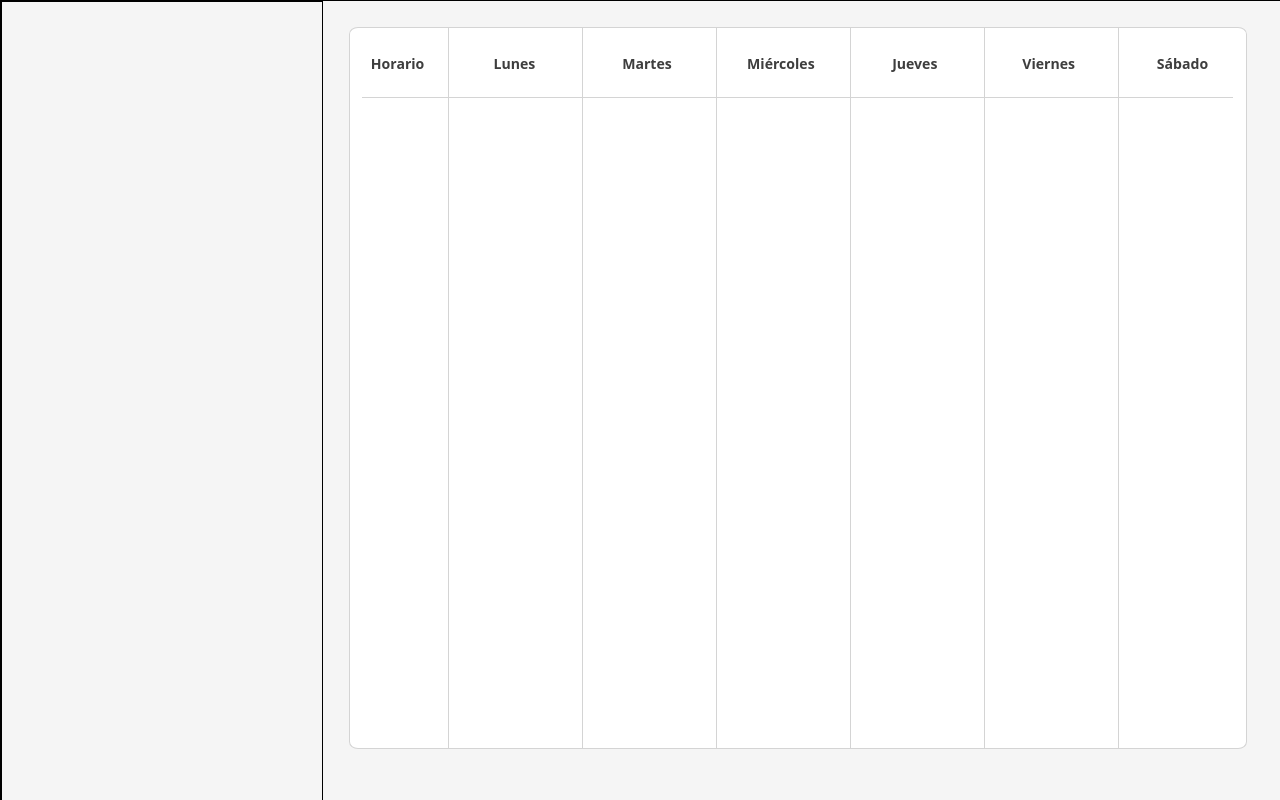
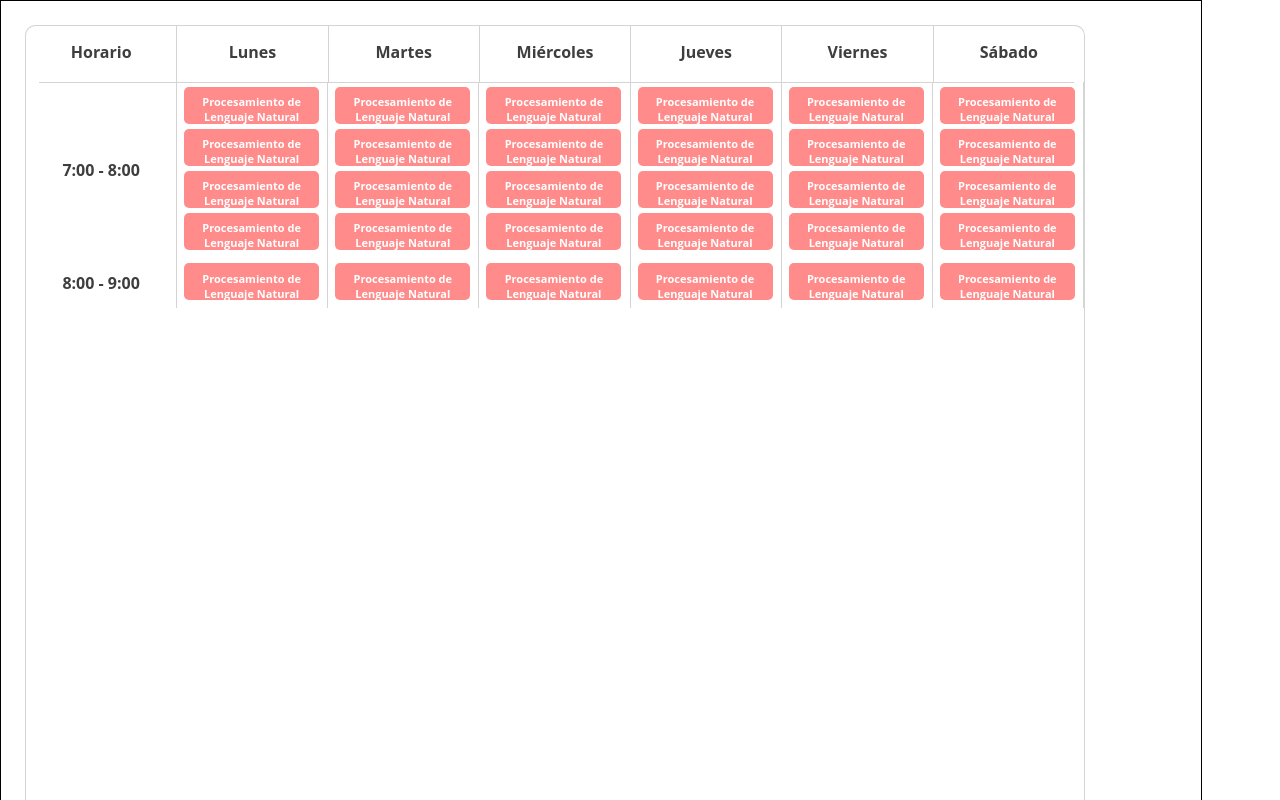
Before and after one commit to ASDU0/schedule-project, a React (Create React App) app: page / in a window 1280 px wide. Shown: the top 800 px of the page. Built offline with nearby package versions, Linux system fonts and the light colour scheme; the HTML template or start-up script is replaced by a standard one.

Commit message:
add containerSchedule.jsx

```diff
--- a/src/components/schedule/ScheduleBorder.jsx
+++ b/src/components/schedule/ScheduleBorder.jsx
@@ -1,31 +1,106 @@
+import { ContainerSchedule } from './containerSchedule/ContainerSchedule';
 import styles from './styles.module.scss';
 
 export const ScheduleBorder = () => {
+  const hours = [
+    '7:00 - 8:00',
+    '8:00 - 9:00',
+    '9:00 - 10:00',
+    '10:00 - 11:00',
+    '11:00 - 12:00',
+    '12:00 - 13:00',
+    '13:00 - 14:00',
+    '14:00 - 15:00',
+    '15:00 - 16:00',
+    '16:00 - 17:00',
+    '17:00 - 18:00',
+    '18:00 - 19:00',
+    '19:00 - 20:00',
+    '20:00 - 21:00',
+  ];
+
+  const courses = [
+    'Procesamiento de Lenguaje Natural',
+    'Procesamiento de Lenguaje Natural',
+    'Procesamiento de Lenguaje Natural',
+    'Procesamiento de Lenguaje Natural',
+    'Procesamiento de Lenguaje Natural',
+    'Procesamiento de Lenguaje Natural',
+  ];
+
+  const coursesHour = [
+    'Procesamiento de Lenguaje Natural',
+    'Procesamiento de Lenguaje Natural',
+    'Procesamiento de Lenguaje Natural',
+    'Procesamiento de Lenguaje Natural',
+  ];
+
+  const days = ['Horario', 'Lunes', 'Martes', 'Miércoles', 'Jueves', 'Viernes'];
   return (
     <div className={styles['container']}>
-      <div className={styles['container_bar']}></div>
       <div className={styles['container_schedule']}>
         <div className={styles['container_schedule_top']}></div>
-        <div className={styles['container_schedule_horario']}>
-          <h1 className={styles['container_schedule_horario_text']}>Horario</h1>
+        <div className={styles['container_schedule_header']}>
+          {days.map((value) => (
+            <div className={styles['container_schedule_header_caps']}>
+              <h1 className={styles['container_schedule_header_caps_text']}>
+                {value}
+              </h1>
+            </div>
+          ))}
+          <div className={styles['container_schedule_header_capsSab']}>
+            <h1 className={styles['container_schedule_header_capsSab_text']}>
+              Sábado
+            </h1>
+          </div>
         </div>
-        <div className={styles['container_schedule_hour']}>
-          <h1 className={styles['container_schedule_hour_text']}>Lunes</h1>
-        </div>
-        <div className={styles['container_schedule_day']}>
-          <h1 className={styles['container_schedule_day_text']}>Martes</h1>
-        </div>
-        <div className={styles['container_schedule_day']}>
-          <h1 className={styles['container_schedule_day_text']}>Miércoles</h1>
-        </div>
-        <div className={styles['container_schedule_day']}>
-          <h1 className={styles['container_schedule_day_text']}>Jueves</h1>
-        </div>
-        <div className={styles['container_schedule_day']}>
-          <h1 className={styles['container_schedule_day_text']}>Viernes</h1>
-        </div>
-        <div className={styles['container_schedule_day']}>
-          <h1 className={styles['container_schedule_day_text']}>Sábado</h1>
+        <div className={styles['container_schedule_lineTime']}>
+          <div className={styles['container_schedule_lineTime_caps']}>
+            <div className={styles['container_schedule_lineTime_caps_text']}>
+              <h1
+                className={styles['container_schedule_lineTime_caps_text_hour']}
+              >
+                7:00 - 8:00
+              </h1>
+            </div>
+            <div className={styles['container_schedule_lineTime_caps_mini']}>
+              {courses.map((value, key) => (
+                <div
+                  key={key}
+                  className={
+                    styles['container_schedule_lineTime_caps_mini_course']
+                  }
+                >
+                  {coursesHour.map((value, key) => (
+                    <div key={key}>
+                      <ContainerSchedule title={value} />
+                    </div>
+                  ))}
+                </div>
+              ))}
+            </div>
+          </div>
+          <div className={styles['container_schedule_lineTime_caps']}>
+            <div className={styles['container_schedule_lineTime_caps_text']}>
+              <h1
+                className={styles['container_schedule_lineTime_caps_text_hour']}
+              >
+                8:00 - 9:00
+              </h1>
+            </div>
+            <div className={styles['container_schedule_lineTime_caps_mini']}>
+              {courses.map((value, key) => (
+                <div
+                  key={key}
+                  className={
+                    styles['container_schedule_lineTime_caps_mini_course']
+                  }
+                >
+                  <ContainerSchedule title={value} />
+                </div>
+              ))}
+            </div>
+          </div>
         </div>
       </div>
     </div>
--- /dev/null
+++ b/src/components/schedule/containerSchedule/ContainerSchedule.jsx
@@ -0,0 +1,9 @@
+import styles from './styles.module.scss';
+
+export const ContainerSchedule = ({ title }) => {
+  return (
+    <div className={styles.container}>
+      <h1 className={styles.container_text}>{title}</h1>
+    </div>
+  );
+};
--- /dev/null
+++ b/src/components/schedule/containerSchedule/styles.module.scss
@@ -0,0 +1,19 @@
+@import '/src/scss/global';
+
+.container {
+  width: 135px;
+  height: 37px;
+  background: $pink;
+  border-radius: 5px;
+  display: flex;
+  margin-top: 5px;
+  justify-content: center;
+  &_text {
+    font-family: $open-sans;
+    color: $white;
+    font-style: normal;
+    font-weight: 700;
+    font-size: 11px;
+    text-align: center;
+  }
+}
--- a/src/components/schedule/styles.module.scss
+++ b/src/components/schedule/styles.module.scss
@@ -1,71 +1,97 @@
 @import '/src/scss/global';
 
 .container {
-  position: absolute;
   display: flex;
   border: 1px solid #000;
-  height: 100%;
-  width: 100%;
-  background-color: $gray-light;
-  &_bar {
-    border: 1px solid #000;
-    height: 100%;
-    width: 25%;
-  }
+  width: 1200px;
+  height: 750;
   &_schedule {
     background-color: $white;
     margin: 2%;
     display: flex;
+    flex-direction: column;
     border-radius: 1%;
     border: 1px solid $gray;
-    height: 90%;
-    width: 70%;
+    width: 1058px;
+    height: auto;
     color: $black;
     font-family: $open-sans;
     font-weight: bold;
+    &_header {
+      display: flex;
+      flex-direction: row;
+      width: 1058px;
+      height: 56px;
+      &_caps {
+        border-right: 1px solid $gray;
+        width: 14.285714285714285714285714285714%;
+        height: 56px;
+        &_text {
+          font-style: normal;
+          font-weight: 700;
+          font-size: 16px;
+          line-height: 30px;
+          text-align: center;
+        }
+      }
+      &_capsSab {
+        width: 14.285714285714285714285714285714%;
+        height: 100%;
+        &_text {
+          font-style: normal;
+          font-weight: 700;
+          font-size: 16px;
+          line-height: 30px;
+          text-align: center;
+        }
+      }
+    }
+    &_lineTime {
+      position: relative;
+      width: 100%;
+      height: 1000px;
+      &_caps {
+        display: flex;
+        flex-direction: row;
+        flex-wrap: wrap-reverse;
+        &_text {
+          width: 150.14285714285714285714285714286px;
+          height: auto;
+          display: flex;
+          justify-content: center;
+          align-items: center;
+          border-right: 1px solid $gray;
+          &_hour {
+            font-style: normal;
+            font-weight: 700;
+            font-size: 16px;
+            line-height: 30px;
+            text-align: center;
+          }
+        }
+        &_mini {
+          width: 906.85714285714285714285714285714px;
+          display: flex;
+          flex-direction: row;
+          &_course {
+            display: flex;
+            flex-direction: column;
+            justify-content: center;
+            padding-left: 7px;
+            padding-bottom: 7px;
+            width: 150.14285714285714285714285714286px;
+            border-right: 1px solid $gray;
+          }
+        }
+      }
+    }
     &_top {
       position: absolute;
       border-top: 1px solid $gray;
       margin-left: 1%;
       margin-right: 0.1%;
-      width: 68%;
-      top: 12%;
-    }
-    &_hour {
-      border-left: 1px solid $gray;
-      margin-left: 11%;
-      height: 100%;
-      &_text {
-        position: absolute;
-        width: 10.2%;
-        height: 3%;
-        top: 5.5%;
-        text-align: center;
-        font-size: 1.1vw;
-      }
-    }
-    &_day {
-      border-left: 1px solid $gray;
-      margin-left: 14.83%;
-      height: 100%;
-      &_text {
-        position: absolute;
-        width: 10%;
-        height: 3%;
-        top: 5.5%;
-        text-align: center;
-        font-size: 1.1vw;
-      }
-    }
-    &_horario {
-      position: absolute;
-      width: 7.5%;
-      height: 6%;
-      top: 5.5%;
-      text-align: center;
-      &_text {
-        font-size: 1.1vw;
-      }
+      width: 1035px;
+      margin-top: 56px;
     }
   }
 }
--- a/src/scss/_colors.scss
+++ b/src/scss/_colors.scss
@@ -2,3 +2,5 @@ $black: #3E3E3E;
 $gray: #D4D4D4;
 $gray-light: #F5F5F5;
 $white: #FFFFFF;
+$red: #ff0000;
+$pink: #FF8B8B;
```
Also changed, not shown: src/scss/_mixins.scss (added, +23 -0 lines).
